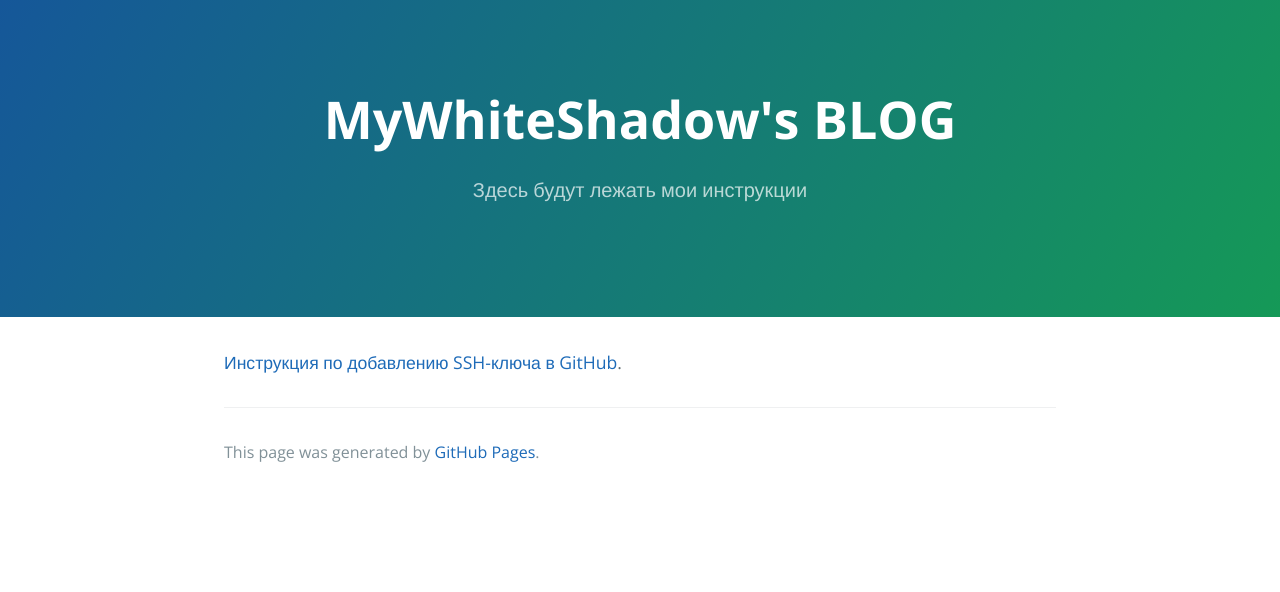
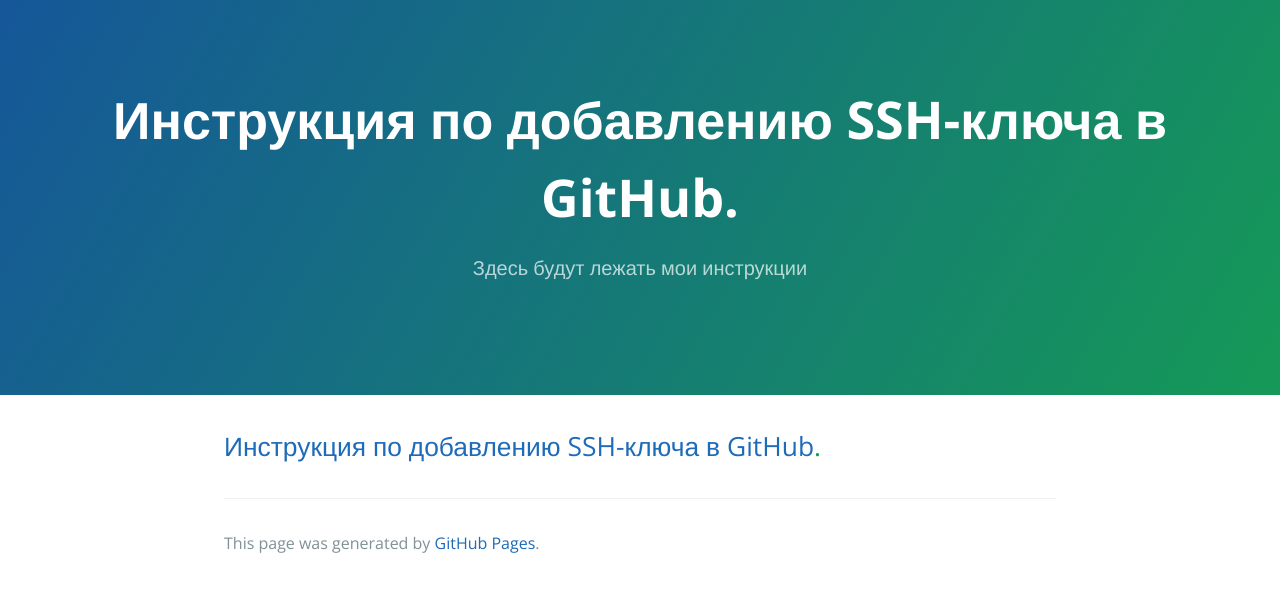
Before and after one commit to MyWhiteShadow/MyWhiteShadow.github.io, a Jekyll site: the page built from index.md, in a window 1280 px wide. Shown: the top 592 px of the page. Built offline with Jekyll 4.4.1, drawn with Linux system fonts in a browser that asks for light colours; our own code applies the rules of GitHub Pages for plain Markdown files.

Commit message:
исправлено оформление

```diff
--- a/index.md
+++ b/index.md
@@ -2,4 +2,4 @@
 layout: default
 ---
 
-[Инструкция по добавлению SSH-ключа в GitHub](./GithubSSHIntegration.html).
+## [Инструкция по добавлению SSH-ключа в GitHub](./GithubSSHIntegration.html).
```
